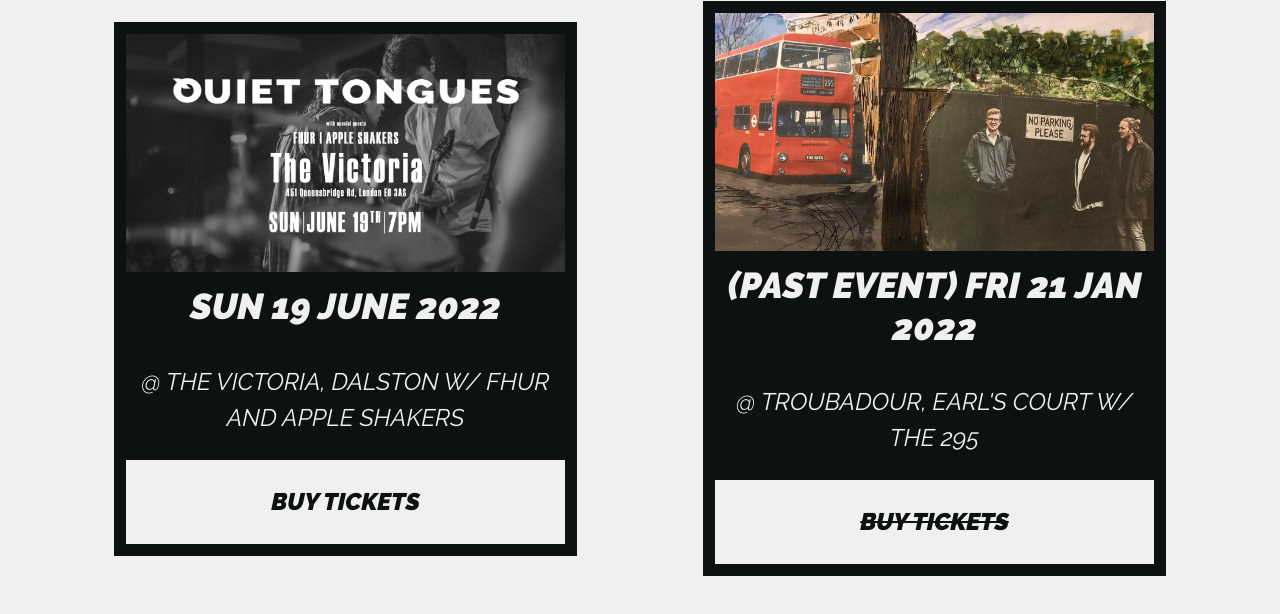
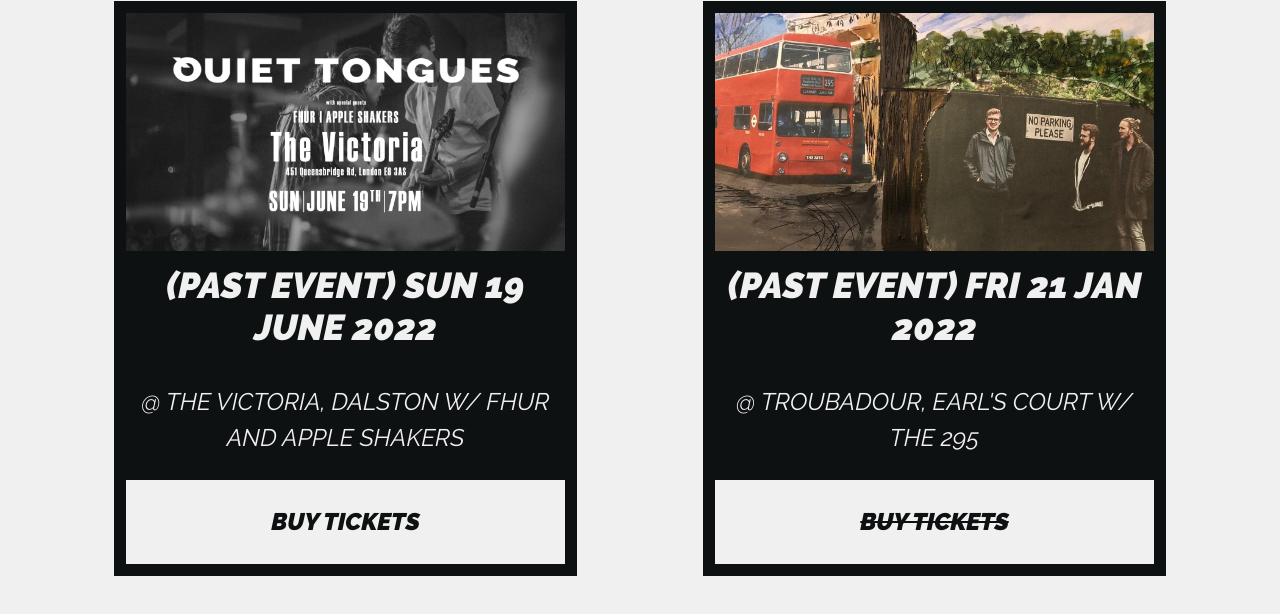
Before and after one commit to horatioduke/Quiet-Tongues, a plain HTML site: page index.html in a window 1280 px wide. Shown: the part 1409-2023 px from the top of the page. Drawn offline with nearby package versions, Linux system fonts and the light colour scheme.

Commit message:
Update index.html

```diff
--- a/index.html
+++ b/index.html
@@ -136,7 +136,7 @@
 
             <a class="gig-tile" href="https://link.dice.fm/mdfd34049720" target="_blank" data-aos="fade-up" data-aos-delay="250">
                 <img class="gig-image" src="img/single_release_cover.jpg" alt="gig" />
-                <h3 class="scale-down gig-title">Sun 19 June 2022</h2>
+                <h3 class="scale-down gig-title">(PAST EVENT) Sun 19 June 2022</h2>
                 <p class="gig-subtitle upperoony">@ The Victoria, Dalston w/ Fhur and Apple Shakers</p>
                 <p class="gig-tix-btn" href="">Buy Tickets</p>
             </a>
```
